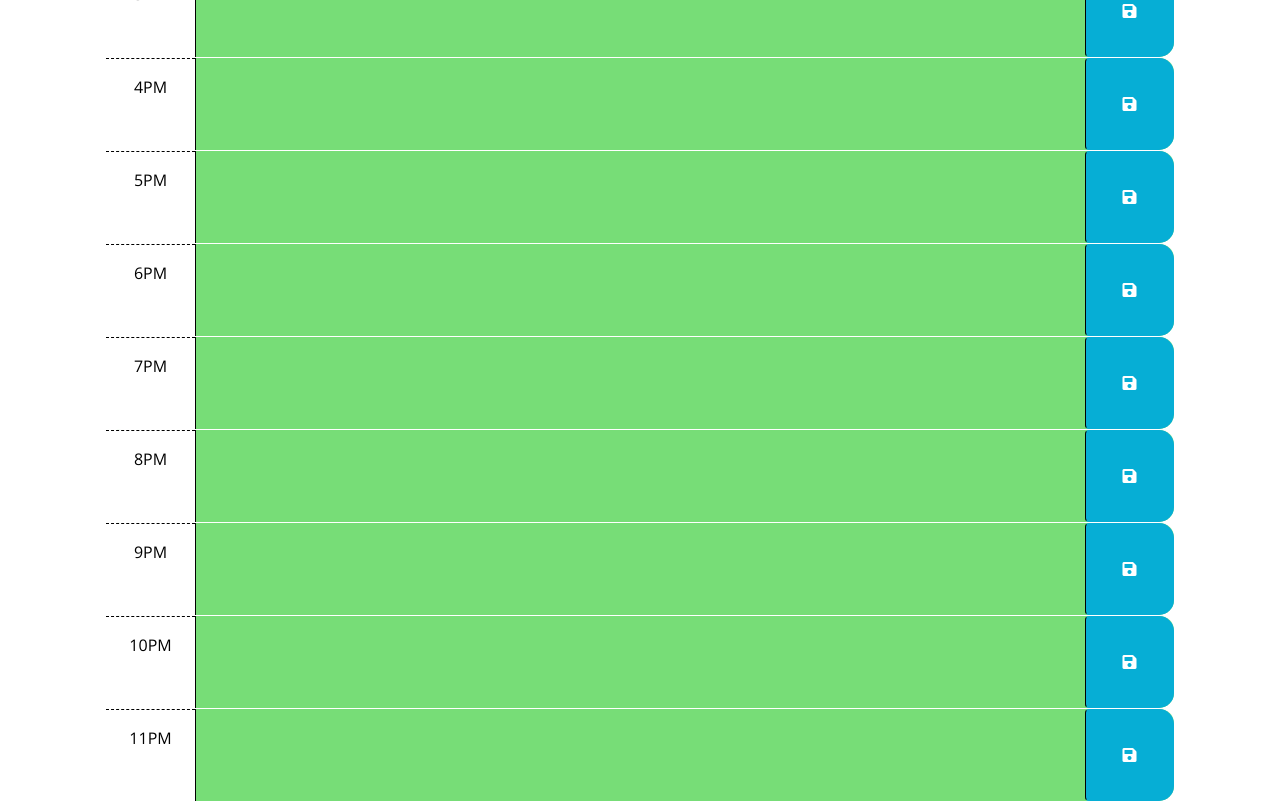
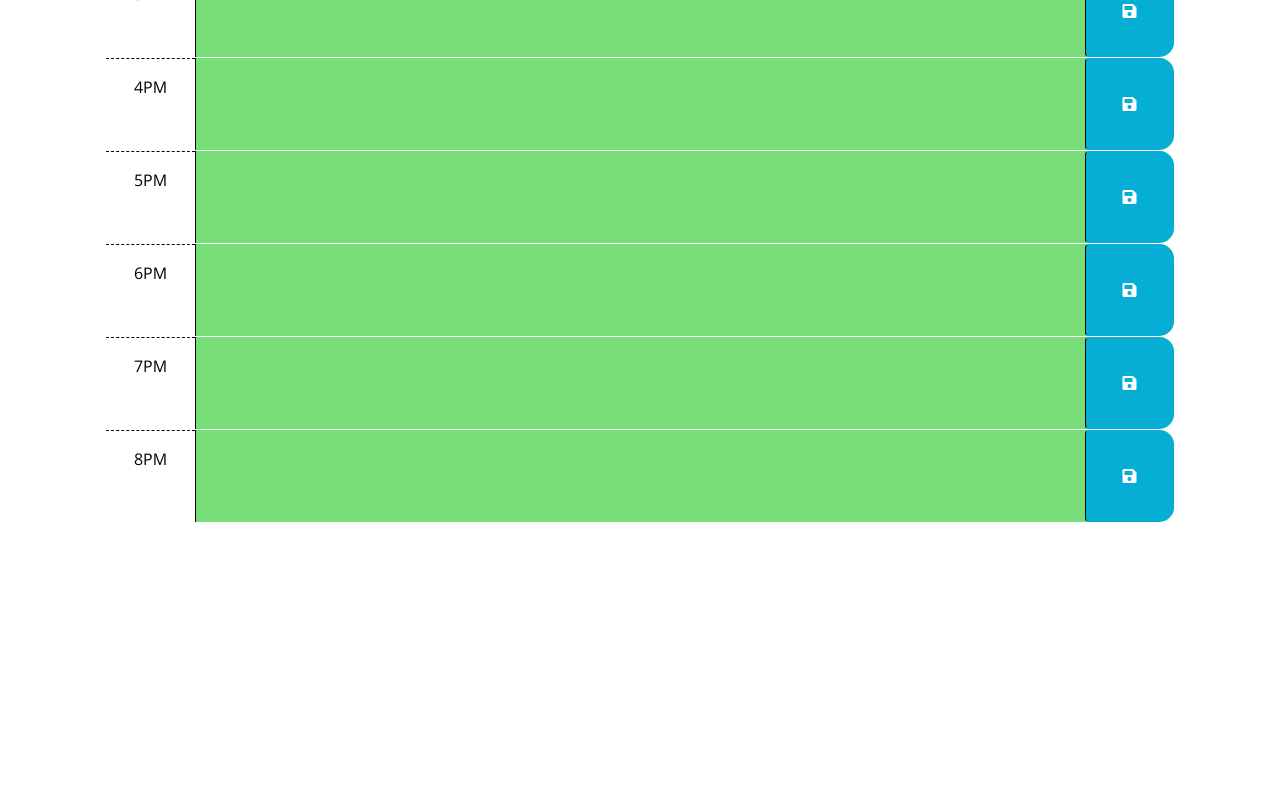
Before and after one commit to tydelgado98/scheduler, a plain HTML site: page index.html in a window 1280 px wide. Shown: the part 850-1651 px from the top of the page. After the commit the page ends 1372 px from the top, so only its background shows below. Drawn offline with nearby package versions, Linux system fonts and the light colour scheme.

Commit message:
making a list of all the times

```diff
--- a/index.html
+++ b/index.html
@@ -128,27 +128,7 @@
           <i class="fas fa-save" aria-hidden="true"></i>
         </button>
       </div>
-      <div id="hour-9" class="row time-block future">
-        <div class="col-2 col-md-1 hour text-center py-3">9PM</div>
-        <textarea class="col-8 col-md-10 description" rows="3"> </textarea>
-        <button class="btn saveBtn col-2 col-md-1" aria-label="save">
-          <i class="fas fa-save" aria-hidden="true"></i>
-        </button>
-      </div>
-      <div id="hour-11" class="row time-block future">
-        <div class="col-2 col-md-1 hour text-center py-3">10PM</div>
-        <textarea class="col-8 col-md-10 description" rows="3"> </textarea>
-        <button class="btn saveBtn col-2 col-md-1" aria-label="save">
-          <i class="fas fa-save" aria-hidden="true"></i>
-        </button>
-      </div>
-      <div id="hour-11" class="row time-block future">
-        <div class="col-2 col-md-1 hour text-center py-3">11PM</div>
-        <textarea class="col-8 col-md-10 description" rows="3"> </textarea>
-        <button class="btn saveBtn col-2 col-md-1" aria-label="save">
-          <i class="fas fa-save" aria-hidden="true"></i>
-        </button>
-      </div>
+
 
 
     <script src="https://code.jquery.com/jquery-3.4.1.min.js"></script>
```
